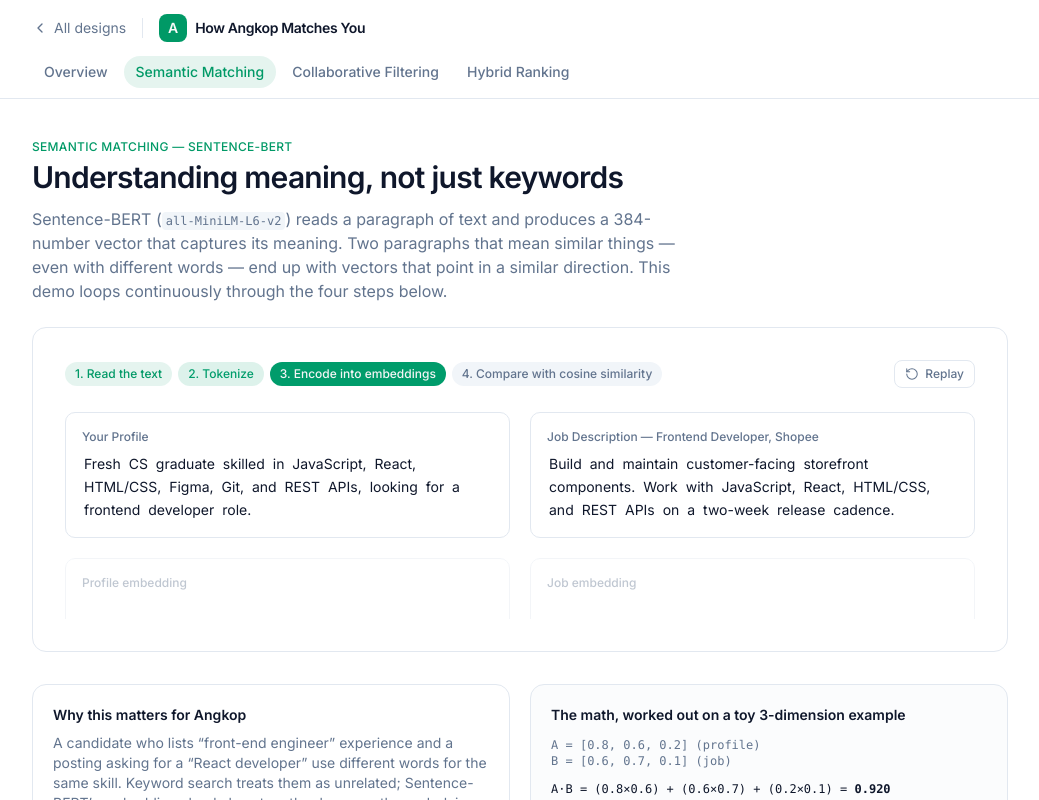
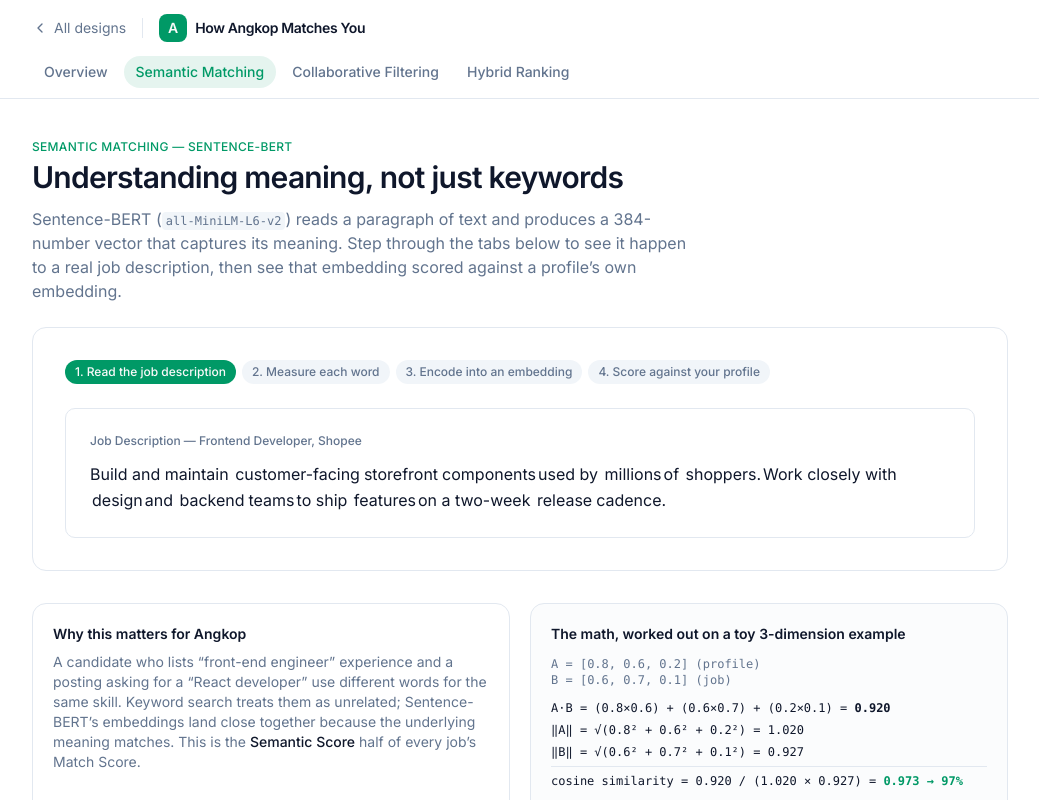
Before and after one commit to JPAVictoria/sandbox-designs, a Next.js app: page /algorithms/sbert in a window 1280 px wide. Shown: the top 800 px of the page, without its empty margins (120-1159 px from the left). Built offline with nearby package versions, Linux system fonts and the light colour scheme.

Commit message:
feat: polish sbert demo

```diff
--- a/app/(main)/algorithms/hybrid/page.js
+++ b/app/(main)/algorithms/hybrid/page.js
@@ -24,7 +24,7 @@ export default function HybridPage() {
           combines both into the single{" "}
           <span className="font-medium text-foreground">Match Score</span>{" "}
           shown on every job card, then re-sorts the whole list around it.
-          This demo loops continuously through the three steps below.
+          Step through the three tabs below to see it happen.
         </p>
       </motion.div>
 
--- a/app/(main)/algorithms/ncf/page.js
+++ b/app/(main)/algorithms/ncf/page.js
@@ -24,7 +24,7 @@ export default function NcfPage() {
           than a passive view or a dismissal. NCF turns this behavior into a{" "}
           <span className="font-medium text-foreground">Collaborative Score</span>{" "}
           — a personalized prediction that improves the more the system uses.
-          This demo loops continuously through the four steps below.
+          Step through the four tabs below to see it happen.
         </p>
       </motion.div>
 
--- a/app/(main)/algorithms/sbert/page.js
+++ b/app/(main)/algorithms/sbert/page.js
@@ -21,10 +21,9 @@ export default function SbertPage() {
         <p className="mt-3 text-sm text-muted-foreground sm:text-base">
           Sentence-BERT (<code className="rounded bg-muted px-1 py-0.5 text-xs">all-MiniLM-L6-v2</code>)
           reads a paragraph of text and produces a 384-number vector that
-          captures its meaning. Two paragraphs that mean similar things —
-          even with different words — end up with vectors that point in a
-          similar direction. This demo loops continuously through the four
-          steps below.
+          captures its meaning. Step through the tabs below to see it happen
+          to a real job description, then see that embedding scored against
+          a profile&rsquo;s own embedding.
         </p>
       </motion.div>
 
--- a/components/algorithms/hybrid-demo.jsx
+++ b/components/algorithms/hybrid-demo.jsx
@@ -3,9 +3,8 @@
 import { useEffect, useState } from "react";
 import { motion, AnimatePresence } from "framer-motion";
 import { cn } from "@/lib/utils";
-import { usePlayOnce } from "./use-play-once";
 import { AnimatedNumber } from "./animated-number";
-import { ReplayButton } from "./replay-button";
+import { StepTabs } from "./step-tabs";
 
 // Subset of lib/data.js jobs, shown shuffled before re-ranking by matchScore.
 const SHUFFLED_JOBS = [
@@ -22,40 +21,19 @@ const FEATURED = { title: "Frontend Developer — Shopee", semantic: 89, collabo
 const ALPHA = 0.5;
 
 const STEPS = [
-  { key: "inputs", label: "1. Two scores come in", duration: 3000 },
-  { key: "combine", label: "2. Combine them", duration: 3200 },
-  { key: "rank", label: "3. Re-rank the job list", duration: 4200 },
+  { key: "inputs", label: "1. Two scores come in" },
+  { key: "combine", label: "2. Combine them" },
+  { key: "rank", label: "3. Re-rank the job list" },
 ];
 
-const DURATIONS = STEPS.map((s) => s.duration);
-
 export function HybridDemo() {
-  const [step, replay] = usePlayOnce(STEPS.length, DURATIONS);
+  const [step, setStep] = useState(0);
   const showCombine = step >= 1;
   const showRank = step >= 2;
 
   return (
     <div className="rounded-xl border border-border bg-card p-5 sm:p-8">
-      <div className="mb-6 flex items-center justify-between gap-3">
-        <div className="flex flex-wrap gap-1.5">
-          {STEPS.map((s, i) => (
-            <span
-              key={s.key}
-              className={cn(
-                "rounded-full px-2.5 py-1 text-xs font-medium transition-colors",
-                i === step
-                  ? "bg-primary text-primary-foreground"
-                  : i < step
-                    ? "bg-primary/10 text-primary"
-                    : "bg-muted text-muted-foreground"
-              )}
-            >
-              {s.label}
-            </span>
-          ))}
-        </div>
-        <ReplayButton onClick={replay} />
-      </div>
+      <StepTabs steps={STEPS} step={step} onSelect={setStep} />
 
       <p className="mb-4 text-xs text-muted-foreground">
         Featured job: <span className="font-medium text-foreground">{FEATURED.title}</span>
--- a/components/algorithms/ncf-demo.jsx
+++ b/components/algorithms/ncf-demo.jsx
@@ -1,10 +1,10 @@
 "use client";
 
+import { useState } from "react";
 import { motion, AnimatePresence } from "framer-motion";
 import { cn } from "@/lib/utils";
-import { usePlayOnce } from "./use-play-once";
 import { AnimatedNumber } from "./animated-number";
-import { ReplayButton } from "./replay-button";
+import { StepTabs } from "./step-tabs";
 
 const INTERACTION_TYPES = [
   { key: "view", label: "View", weight: 1 },
@@ -24,13 +24,11 @@ const HISTORY = [
 const TARGET_SCORE = 95; // matches jobs[frontend-shopee].collaborativeScore
 
 const STEPS = [
-  { key: "history", label: "1. Behavior history", duration: 3000 },
-  { key: "weight", label: "2. Weight the signals", duration: 3200 },
-  { key: "network", label: "3. Learn through the network", duration: 3400 },
-  { key: "predict", label: "4. Predict the score", duration: 3200 },
+  { key: "history", label: "1. Behavior history" },
+  { key: "weight", label: "2. Weight the signals" },
+  { key: "network", label: "3. Learn through the network" },
+  { key: "predict", label: "4. Predict the score" },
 ];
-
-const DURATIONS = STEPS.map((s) => s.duration);
 
 function engagementScore(interactions) {
   return interactions.reduce((sum, key) => {
@@ -40,33 +38,14 @@ function engagementScore(interactions) {
 }
 
 export function NcfDemo() {
-  const [step, replay] = usePlayOnce(STEPS.length, DURATIONS);
+  const [step, setStep] = useState(0);
   const showWeights = step >= 1;
   const showNetwork = step >= 2;
   const showPredict = step >= 3;
 
   return (
     <div className="rounded-xl border border-border bg-card p-5 sm:p-8">
-      <div className="mb-6 flex items-center justify-between gap-3">
-        <div className="flex flex-wrap gap-1.5">
-          {STEPS.map((s, i) => (
-            <span
-              key={s.key}
-              className={cn(
-                "rounded-full px-2.5 py-1 text-xs font-medium transition-colors",
-                i === step
-                  ? "bg-primary text-primary-foreground"
-                  : i < step
-                    ? "bg-primary/10 text-primary"
-                    : "bg-muted text-muted-foreground"
-              )}
-            >
-              {s.label}
-            </span>
-          ))}
-        </div>
-        <ReplayButton onClick={replay} />
-      </div>
+      <StepTabs steps={STEPS} step={step} onSelect={setStep} />
 
       <InteractionTable showWeights={showWeights} />
 
--- a/components/algorithms/replay-button.jsx
+++ /dev/null
@@ -1,16 +0,0 @@
-"use client";
-
-import { RotateCcw } from "lucide-react";
-
-export function ReplayButton({ onClick }) {
-  return (
-    <button
-      type="button"
-      onClick={onClick}
-      className="inline-flex h-7 items-center gap-1.5 rounded-md border border-border px-2.5 text-xs font-medium text-muted-foreground transition-colors hover:bg-muted hover:text-foreground"
-    >
-      <RotateCcw className="size-3.5" strokeWidth={1.75} />
-      Replay
-    </button>
-  );
-}
--- a/components/algorithms/sbert-demo.jsx
+++ b/components/algorithms/sbert-demo.jsx
@@ -1,23 +1,39 @@
 "use client";
 
-import { useMemo } from "react";
+import { useMemo, useState } from "react";
 import { motion, AnimatePresence } from "framer-motion";
-import { cn } from "@/lib/utils";
-import { usePlayOnce } from "./use-play-once";
 import { AnimatedNumber } from "./animated-number";
-import { ReplayButton } from "./replay-button";
-
-const PROFILE_TEXT =
-  "Fresh CS graduate skilled in JavaScript, React, HTML/CSS, Figma, Git, and REST APIs, looking for a frontend developer role.";
+import { StepTabs } from "./step-tabs";
 
 const JOB_TEXT =
-  "Build and maintain customer-facing storefront components. Work with JavaScript, React, HTML/CSS, and REST APIs on a two-week release cadence.";
+  "Build and maintain customer-facing storefront components used by millions of shoppers. Work closely with design and backend teams to ship features on a two-week release cadence.";
 
-// Deterministic toy embeddings so the same run always tells the same story.
-// Real Angkop uses 384-dim Sentence-BERT vectors — these 12 bars stand in for
-// a handful of representative dimensions.
-const PROFILE_VECTOR = [0.8, 0.3, 0.9, 0.2, 0.7, 0.4, 0.85, 0.15, 0.6, 0.3, 0.75, 0.5];
-const JOB_VECTOR = [0.75, 0.35, 0.8, 0.25, 0.65, 0.3, 0.9, 0.1, 0.55, 0.4, 0.7, 0.45];
+const PROFILE_SKILLS = ["JavaScript", "React", "HTML/CSS", "Figma", "Git", "REST APIs"];
+
+// A handful of content-bearing words from the paragraph, each given a
+// hand-illustrative "how much does this word matter" weight. Real
+// Sentence-BERT doesn't score individual words like this — it produces one
+// 384-number vector for the whole sentence at once — but weighting a few
+// salient words is a readable stand-in for which parts of the text end up
+// shaping that vector the most.
+const WORD_WEIGHTS = {
+  "customer-facing": 0.72,
+  storefront: 0.88,
+  components: 0.93,
+  millions: 0.35,
+  shoppers: 0.45,
+  design: 0.8,
+  backend: 0.7,
+  teams: 0.4,
+  features: 0.75,
+  release: 0.5,
+  cadence: 0.3,
+};
+
+// A fixed reference point standing in for the profile's own embedding, in
+// the same 11 dimensions as the weights above.
+const PROFILE_VECTOR = [0.55, 0.6, 0.85, 0.7, 0.2, 0.9, 0.4, 0.65, 0.55, 0.3, 0.6];
+const JOB_VECTOR = Object.values(WORD_WEIGHTS);
 
 function dot(a, b) {
   return a.reduce((sum, v, i) => sum + v * b[i], 0);
@@ -25,84 +41,110 @@ function dot(a, b) {
 function magnitude(a) {
   return Math.sqrt(dot(a, a));
 }
-const COSINE_SIM = dot(PROFILE_VECTOR, JOB_VECTOR) / (magnitude(PROFILE_VECTOR) * magnitude(JOB_VECTOR));
+const COSINE_SIM = dot(JOB_VECTOR, PROFILE_VECTOR) / (magnitude(JOB_VECTOR) * magnitude(PROFILE_VECTOR));
 const SEMANTIC_SCORE = Math.round(COSINE_SIM * 100);
 
 const STEPS = [
-  { key: "read", label: "1. Read the text", duration: 3200 },
-  { key: "tokenize", label: "2. Tokenize", duration: 2200 },
-  { key: "encode", label: "3. Encode into embeddings", duration: 2600 },
-  { key: "compare", label: "4. Compare with cosine similarity", duration: 3400 },
+  { key: "read", label: "1. Read the job description" },
+  { key: "measure", label: "2. Measure each word" },
+  { key: "encode", label: "3. Encode into an embedding" },
+  { key: "score", label: "4. Score against your profile" },
 ];
 
-const DURATIONS = STEPS.map((s) => s.duration);
+function cleanWord(token) {
+  return token.toLowerCase().replace(/[.,!?;:]+$/, "");
+}
 
 function tokenize(text) {
   return text.split(/(\s+)/).filter((chunk) => chunk.trim().length > 0);
 }
 
 export function SbertDemo() {
-  const [step, replay] = usePlayOnce(STEPS.length, DURATIONS);
-  const profileTokens = useMemo(() => tokenize(PROFILE_TEXT), []);
-  const jobTokens = useMemo(() => tokenize(JOB_TEXT), []);
+  const [step, setStep] = useState(0);
+  const tokens = useMemo(() => tokenize(JOB_TEXT), []);
 
-  const showTokens = step >= 1;
-  const showVectors = step >= 2;
-  const showCompare = step >= 3;
+  const showWeights = step >= 1;
+  const showEmbedding = step >= 2;
+  const showScore = step >= 3;
 
   return (
     <div className="rounded-xl border border-border bg-card p-5 sm:p-8">
-      <div className="mb-6 flex items-center justify-between gap-3">
-        <div className="flex flex-wrap gap-1.5">
-          {STEPS.map((s, i) => (
-            <span
-              key={s.key}
-              className={cn(
-                "rounded-full px-2.5 py-1 text-xs font-medium transition-colors",
-                i === step
-                  ? "bg-primary text-primary-foreground"
-                  : i < step
-                    ? "bg-primary/10 text-primary"
-                    : "bg-muted text-muted-foreground"
-              )}
+      <StepTabs steps={STEPS} step={step} onSelect={setStep} />
+
+      <div className="rounded-lg border border-border p-4 sm:p-6">
+        <p className="mb-3 text-xs font-medium text-muted-foreground">
+          Job Description — Frontend Developer, Shopee
+        </p>
+        <motion.p
+          animate={{ opacity: showEmbedding ? 0.35 : 1 }}
+          transition={{ duration: 0.4 }}
+          className="text-sm leading-relaxed sm:text-base"
         >
-              {s.label}
+          {tokens.map((token, i) => {
+            const weight = WORD_WEIGHTS[cleanWord(token)];
+            if (weight === undefined) {
+              return <span key={i}>{token} </span>;
+            }
+            return (
+              <span key={i} className="relative inline-block">
+                <motion.span
+                  animate={{
+                    backgroundColor: showWeights ? "var(--color-accent)" : "transparent",
+                    color: showWeights ? "var(--color-accent-foreground)" : "var(--color-foreground)",
+                  }}
+                  transition={{ duration: 0.25 }}
+                  className="rounded px-0.5"
+                >
+                  {token}
+                </motion.span>{" "}
+                <AnimatePresence>
+                  {showWeights ? (
+                    <motion.span
+                      initial={{ opacity: 0, y: -4 }}
+                      animate={{ opacity: 1, y: 0 }}
+                      exit={{ opacity: 0 }}
+                      className="absolute -top-4 left-0 font-mono text-[10px] font-medium text-primary"
+                    >
+                      {weight.toFixed(2)}
+                    </motion.span>
+                  ) : null}
+                </AnimatePresence>
               </span>
-          ))}
-        </div>
-        <ReplayButton onClick={replay} />
-      </div>
-
-      <div className="grid gap-5 lg:grid-cols-2">
-        <TextPanel
-          title="Your Profile"
-          tokens={profileTokens}
-          highlight={showTokens}
-        />
-        <TextPanel
-          title="Job Description — Frontend Developer, Shopee"
-          tokens={jobTokens}
-          highlight={showTokens}
-        />
-      </div>
+            );
+          })}
+        </motion.p>
 
         <AnimatePresence>
-        {showVectors ? (
+          {showEmbedding ? (
             <motion.div
               initial={{ opacity: 0, height: 0 }}
               animate={{ opacity: 1, height: "auto" }}
               exit={{ opacity: 0, height: 0 }}
               transition={{ duration: 0.3 }}
-            className="mt-5 grid gap-5 overflow-hidden lg:grid-cols-2"
+              className="mt-4 overflow-hidden"
             >
-            <VectorPanel label="Profile embedding" vector={PROFILE_VECTOR} colorClass="bg-chart-1" />
-            <VectorPanel label="Job embedding" vector={JOB_VECTOR} colorClass="bg-chart-4" />
+              <div className="flex h-16 items-end gap-1.5">
+                {JOB_VECTOR.map((v, i) => (
+                  <motion.div
+                    key={i}
+                    initial={{ height: 0 }}
+                    animate={{ height: `${v * 100}%` }}
+                    transition={{ duration: 0.4, delay: i * 0.04, ease: "easeOut" }}
+                    className="w-full rounded-sm bg-chart-1"
+                  />
+                ))}
+              </div>
+              <p className="mt-2 text-[11px] text-muted-foreground">
+                Each bar is one of the words measured above — in the real
+                model this would be 384 numbers, not 11.
+              </p>
             </motion.div>
           ) : null}
         </AnimatePresence>
+      </div>
 
       <AnimatePresence>
-        {showCompare ? (
+        {showScore ? (
           <motion.div
             initial={{ opacity: 0, y: 8 }}
             animate={{ opacity: 1, y: 0 }}
@@ -111,12 +153,19 @@ export function SbertDemo() {
             className="mt-6 flex flex-col items-center gap-3 rounded-lg bg-muted/50 p-5 text-center"
           >
             <p className="text-sm text-muted-foreground">
-              cosine similarity(profile, job) ={" "}
-              <span className="font-mono text-foreground">
-                (A·B) / (‖A‖‖B‖)
+              Compared against your profile:
+            </p>
+            <div className="flex flex-wrap justify-center gap-1.5">
+              {PROFILE_SKILLS.map((skill) => (
+                <span
+                  key={skill}
+                  className="rounded-full bg-background px-2.5 py-1 text-xs font-medium text-foreground"
+                >
+                  {skill}
                 </span>
-            </p>
-            <p className="text-4xl font-semibold tabular-nums text-foreground">
+              ))}
+            </div>
+            <p className="mt-1 text-4xl font-semibold tabular-nums text-foreground">
               <AnimatedNumber value={SEMANTIC_SCORE} duration={1.1} />%
             </p>
             <p className="text-xs text-muted-foreground">Semantic Score</p>
@@ -126,50 +175,3 @@ export function SbertDemo() {
     </div>
   );
 }
-
-function TextPanel({ title, tokens, highlight }) {
-  return (
-    <div className="rounded-lg border border-border p-4">
-      <p className="mb-2 text-xs font-medium text-muted-foreground">{title}</p>
-      <p className="text-sm leading-relaxed">
-        {tokens.map((token, i) => (
-          <motion.span
-            key={`${token}-${i}`}
-            animate={{
-              backgroundColor: highlight
-                ? "var(--color-accent)"
-                : "transparent",
-              color: highlight ? "var(--color-accent-foreground)" : "var(--color-foreground)",
-            }}
-            transition={{ duration: 0.25, delay: highlight ? i * 0.03 : 0 }}
-            className="rounded px-0.5"
-          >
-            {token}{" "}
-          </motion.span>
-        ))}
-      </p>
-    </div>
-  );
-}
-
-function VectorPanel({ label, vector, colorClass }) {
-  return (
-    <div className="rounded-lg border border-border p-4">
-      <p className="mb-3 text-xs font-medium text-muted-foreground">{label}</p>
-      <div className="flex h-16 items-end gap-1">
-        {vector.map((v, i) => (
-          <motion.div
-            key={i}
-            initial={{ height: 0 }}
-            animate={{ height: `${v * 100}%` }}
-            transition={{ duration: 0.4, delay: i * 0.04, ease: "easeOut" }}
-            className={cn("w-full rounded-sm", colorClass)}
-          />
-        ))}
-      </div>
-      <p className="mt-2 text-[11px] text-muted-foreground">
-        12 of 384 dimensions shown
-      </p>
-    </div>
-  );
-}
--- /dev/null
+++ b/components/algorithms/step-tabs.jsx
@@ -0,0 +1,27 @@
+"use client";
+
+import { cn } from "@/lib/utils";
+
+export function StepTabs({ steps, step, onSelect }) {
+  return (
+    <div className="mb-6 flex flex-wrap gap-1.5">
+      {steps.map((s, i) => (
+        <button
+          key={s.key}
+          type="button"
+          onClick={() => onSelect(i)}
+          className={cn(
+            "rounded-full px-2.5 py-1 text-xs font-medium transition-colors",
+            i === step
+              ? "bg-primary text-primary-foreground"
+              : i < step
+                ? "bg-primary/10 text-primary hover:bg-primary/20"
+                : "bg-muted text-muted-foreground hover:bg-muted/70"
+          )}
+        >
+          {s.label}
+        </button>
+      ))}
+    </div>
+  );
+}
--- a/components/algorithms/use-play-once.js
+++ /dev/null
@@ -1,46 +0,0 @@
-"use client";
-
-import { useEffect, useState } from "react";
-
-// Steps through 0..stepCount-1 once per `play token`, then holds on the
-// last step. Call replay() to run the sequence again from the start.
-export function usePlayOnce(stepCount, durationMs = 3000) {
-  const [playToken, setPlayToken] = useState(0);
-  const [prevToken, setPrevToken] = useState(playToken);
-  const [step, setStep] = useState(0);
-
-  // Reset step when a replay starts. Adjusting state during render (rather
-  // than in an effect) avoids an extra render pass — see
-  // https://react.dev/learn/you-might-not-need-an-effect#adjusting-some-state-when-a-prop-changes
-  if (playToken !== prevToken) {
-    setPrevToken(playToken);
-    setStep(0);
-  }
-
-  useEffect(() => {
-    if (stepCount <= 1) return;
-
-    let cancelled = false;
-
-    function scheduleNext(index) {
-      const duration = Array.isArray(durationMs) ? durationMs[index] : durationMs;
-      setTimeout(() => {
-        if (cancelled) return;
-        const next = index + 1;
-        setStep(next);
-        if (next < stepCount - 1) scheduleNext(next);
-      }, duration);
-    }
-
-    scheduleNext(0);
-
-    return () => {
-      cancelled = true;
-    };
-    // eslint-disable-next-line react-hooks/exhaustive-deps
-  }, [stepCount, playToken]);
-
-  const replay = () => setPlayToken((t) => t + 1);
-
-  return [step, replay];
-}
```
Also changed, not shown: app/(main)/algorithms/page.js (+4 -4 lines). Lines whose indentation alone changed are shown as unchanged.
